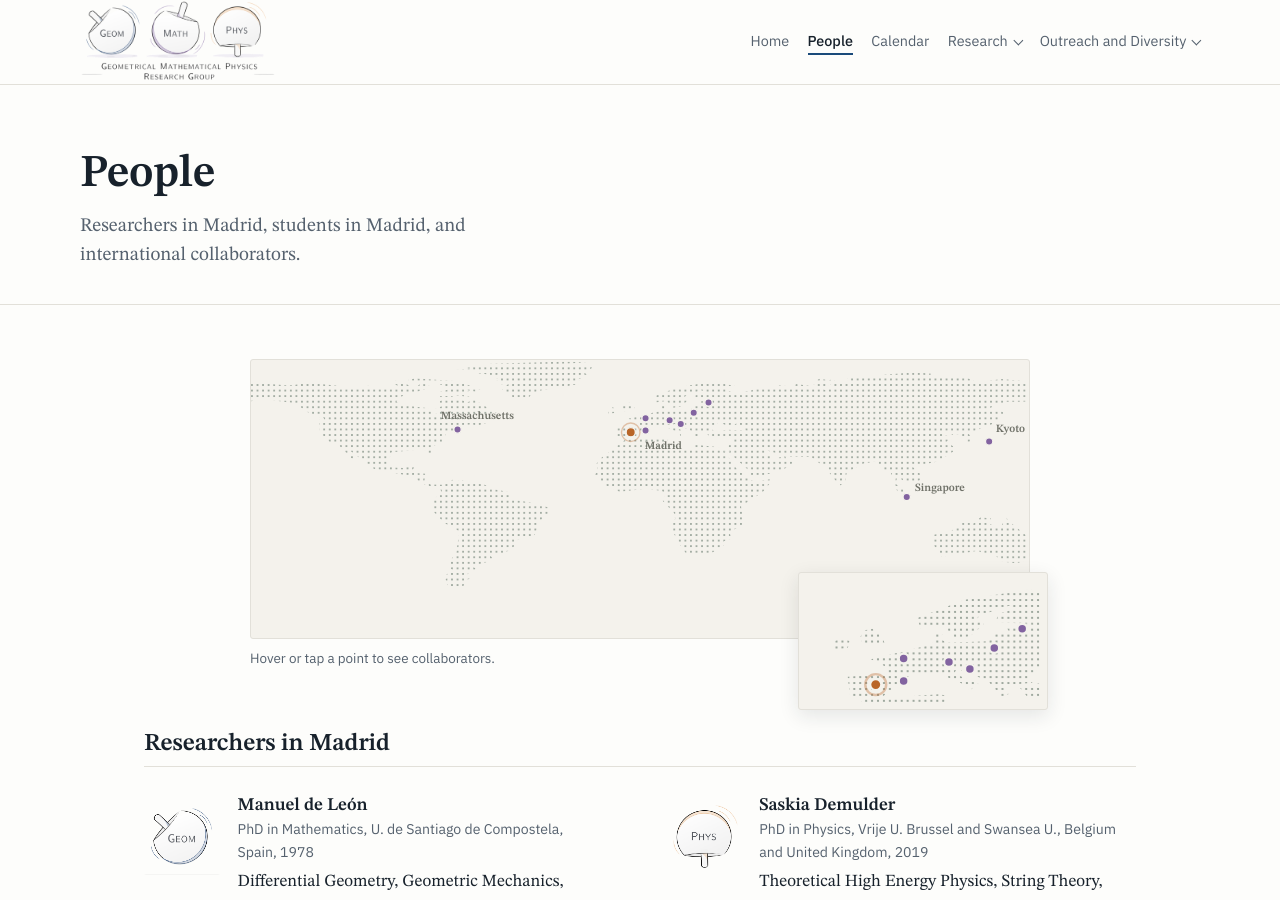
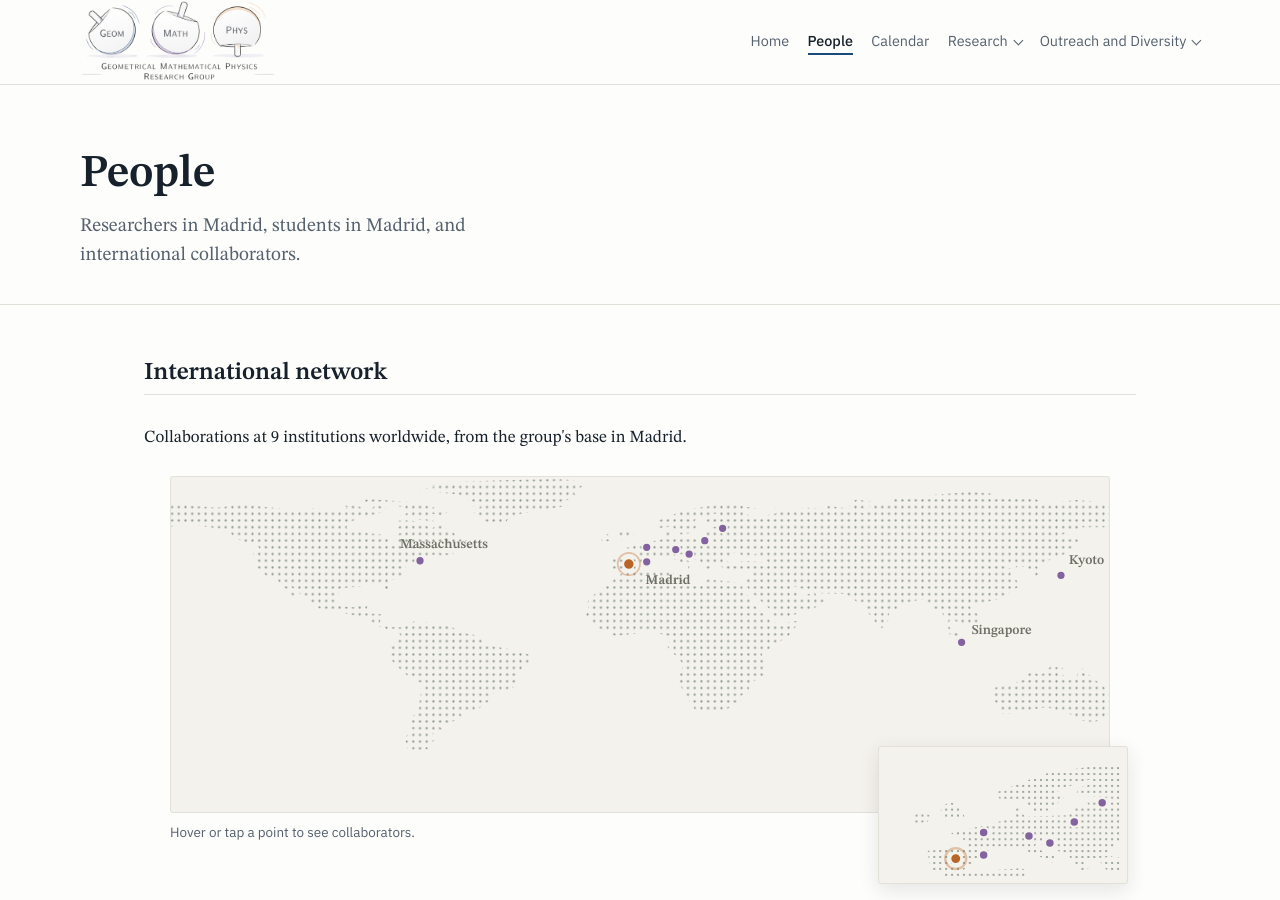
Before and after one commit to GeomMPhys/geommphys.github.io, a Jekyll site: the page built from people.md, in a window 1280 px wide and 900 px high. Built offline with Jekyll 4.4.1, drawn with Linux system fonts in a browser that asks for light colours.

Commit message:
Promote the collaborator map to a signature element
The map of the group's collaborators appeared mid-page on People with no heading
at all, at 780px. It now has a heading, a caption, and more width, and it closes
the home page as the statement of reach rather than the page ending on an empty
seminar list.

The institution count is derived from the data at build time rather than written
into the copy, so it cannot go stale.

Also fixes a standing defect: the Europe breakout hangs over the frame's
bottom-right corner, where it collided with the centred caption. The caption
moves left, clear of the breakout, instead of being pushed down.

Co-Authored-By: Claude Opus 5 (1M context) <noreply@anthropic.com>

```diff
--- a/_includes/network-map.html
+++ b/_includes/network-map.html
@@ -4,7 +4,7 @@
       | concat: site.data.people.international_collaborators
       | concat: site.data.people.visitors -%}
 
-<figure class="network-map" aria-labelledby="network-map-title network-map-description">
+<figure class="network-map {{ include.class }}" aria-labelledby="network-map-title network-map-description">
   <!-- Shared defs (lattice pattern + land shape), referenced by both the world map and the Europe inset -->
   <svg class="network-map__defs" aria-hidden="true" width="0" height="0" focusable="false">
     <defs>
--- a/people.md
+++ b/people.md
@@ -7,7 +7,11 @@ permalink: /people/
 
 {% assign groups = "researchers_madrid|Researchers in Madrid,students_madrid|Students in Madrid,international_collaborators|International Collaborators" | split: "," %}
 
-{% include network-map.html %}
+<h2>International network</h2>
+
+<p>Collaborations at {{ site.data.network.locations | size }} institutions worldwide, from the group's base in Madrid.</p>
+
+{% include network-map.html class="network-map--feature" %}
 
 {% for group in groups %}
   {% assign parts = group | split: "|" %}
```
